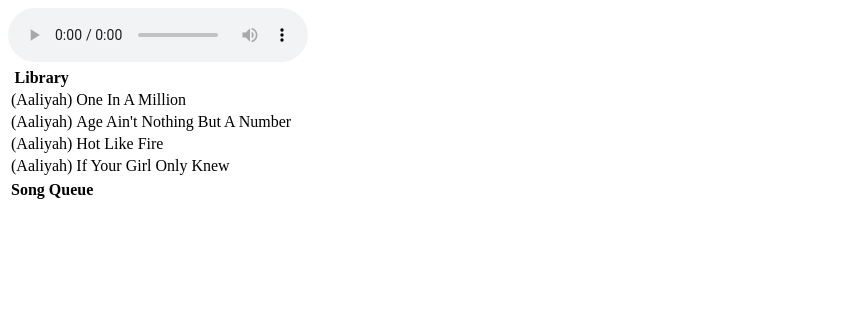
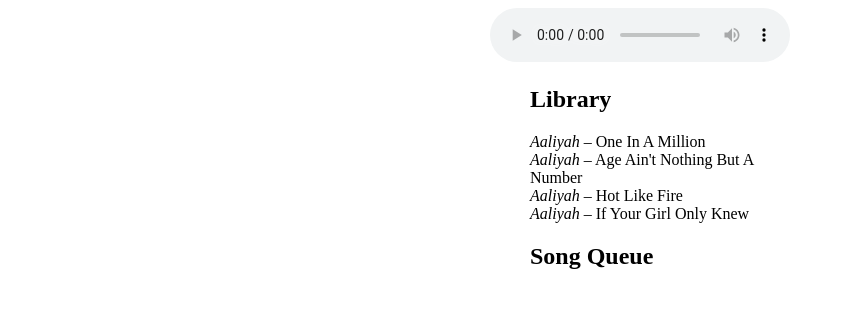
Before and after one commit to recursion/mytunes, a website: page client/index.html in a window 1280 px wide. Shown: the whole page, without its empty margins (0-844 px from the left). Drawn offline with nearby package versions, Linux system fonts and the light colour scheme; files whose address does not match are found by name.

Commit message:
Implemented styling across views

```diff
--- a/client/index.html
+++ b/client/index.html
@@ -1,5 +1,9 @@
 <!DOCTYPE html>
 <html>
+  <head>
+    <title>MyTunes</title>
+    <link rel="stylesheet" type="text/css" href="style.css">
+  </head>
   <body>
     <!-- Scripts may be placed anywhere on a page. But FYI, they block rendering of elements
      below them until after the scripts load-->
--- /dev/null
+++ b/client/style.css
@@ -0,0 +1,31 @@
+body {
+
+}
+
+.container {
+  width: 300px;
+  height: 300px;
+  margin: 0 auto;
+  /*  position: relative;
+  top: 10%;
+  transform: translateY(-50%);*/
+}
+
+audio {
+}
+
+h2 {
+
+}
+
+ul {
+
+}
+
+li {
+  list-style-type: none;
+}
+
+.artist {
+  font-style: italic;
+}
--- a/client/views/AppView.js
+++ b/client/views/AppView.js
@@ -1,5 +1,9 @@
 // AppView.js - Defines a backbone view class for the whole music app.
 var AppView = Backbone.View.extend({
+
+  attributes: {
+    class: 'container'
+  },
 
   initialize: function(params){
     this.playerView = new PlayerView({model: this.model.get('currentSong')});
--- a/client/views/LibraryEntryView.js
+++ b/client/views/LibraryEntryView.js
@@ -1,9 +1,10 @@
 // LibraryEntryView.js - Defines a backbone view class for the entries that will appear within the library views. These will be inserted using the "subview" pattern.
 var LibraryEntryView = Backbone.View.extend({
 
-  tagName: 'tr',
+  // tagName: 'tr',
+  tagName: 'li',
 
-  template: _.template('<td>(<%= artist %>)</td><td><%= title %></td>'),
+  template: _.template('<span class="artist"><%= artist %></span> &ndash; <%= title %>'),
 
   events: {
     'click': function() {
--- a/client/views/LibraryView.js
+++ b/client/views/LibraryView.js
@@ -1,7 +1,8 @@
 // LibraryView.js - Defines a backbone view class for the music library.
 var LibraryView = Backbone.View.extend({
 
-  tagName: "table",
+  // tagName: "table",
+  tagName: "ul",
 
   initialize: function() {
     this.render();
@@ -12,7 +13,7 @@
     // see http://api.jquery.com/detach/
     this.$el.children().detach();
 
-    this.$el.html('<th>Library</th>').append(
+    this.$el.html('<h2>Library</h2>').append(
       this.collection.map(function(song){
         return new LibraryEntryView({model: song}).render();
       })
--- a/client/views/SongQueueEntryView.js
+++ b/client/views/SongQueueEntryView.js
@@ -1,8 +1,8 @@
 // SongQueueEntryView.js - Defines a backbone view class for the song queue entries.
 var SongQueueEntryView = Backbone.View.extend({
-  tagName: 'tr',
+  tagName: 'li',
 
-  template: _.template('<td>(<%= artist %>)</td><td><%= title %></td>'),
+  template: _.template('<span class="artist"><%= artist %></span> &ndash; <%= title %>'),
 
   events: {
     'click': function() {
--- a/client/views/SongQueueView.js
+++ b/client/views/SongQueueView.js
@@ -1,7 +1,7 @@
 // SongQueueView.js - Defines a backbone view class for the song queue.
 var SongQueueView = Backbone.View.extend({
 
-  tagName: "table",
+  tagName: "ul",
 
   initialize: function() {
     this.render();
@@ -12,7 +12,7 @@
   render: function() {
     this.$el.children().detach();
 
-    this.$el.html('<th>Song Queue</th>').append(
+    this.$el.html('<h2>Song Queue</h2>').append(
       this.collection.map(function(song){
         return new SongQueueEntryView({model: song}).render();
       })
```
